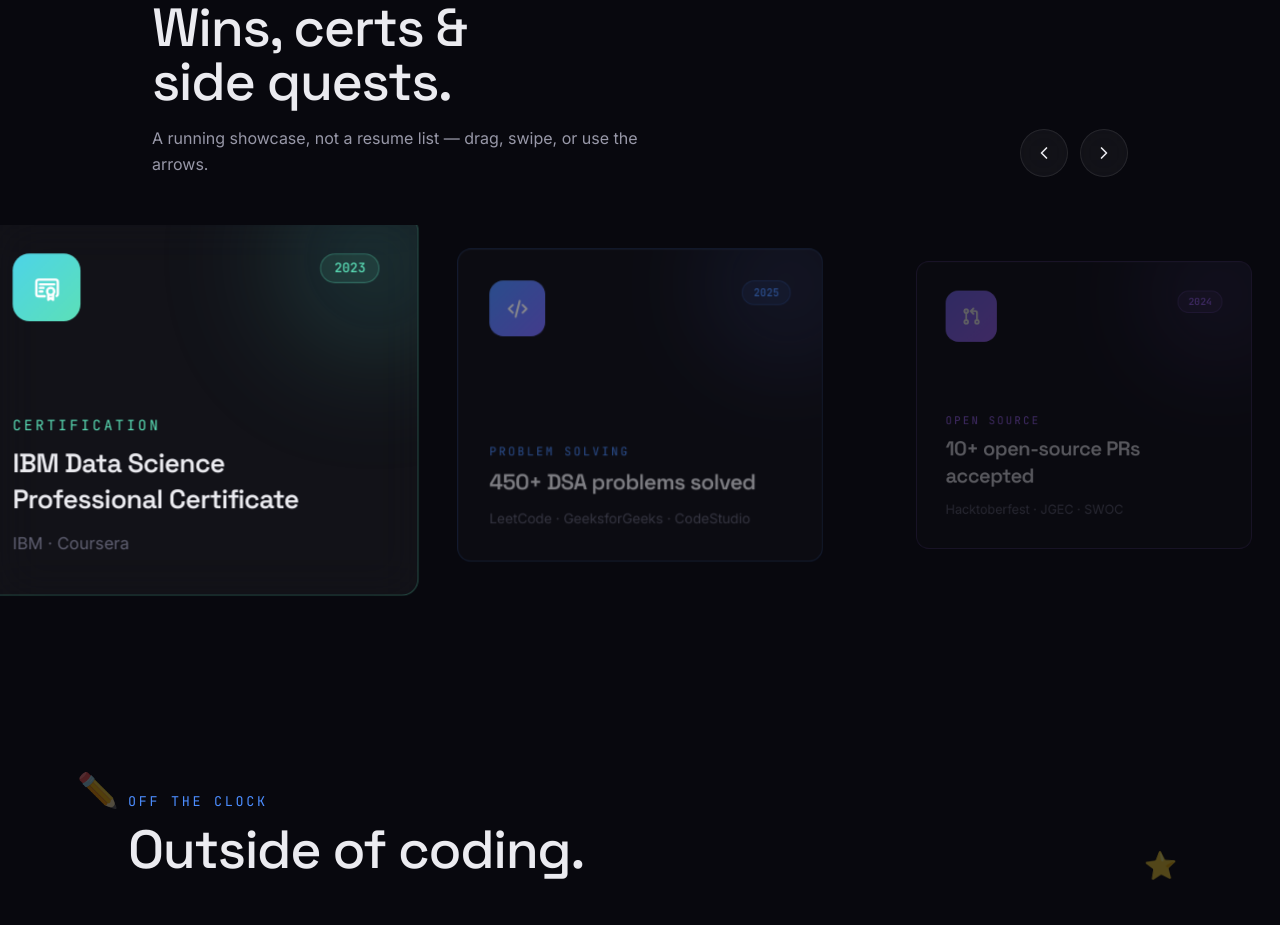
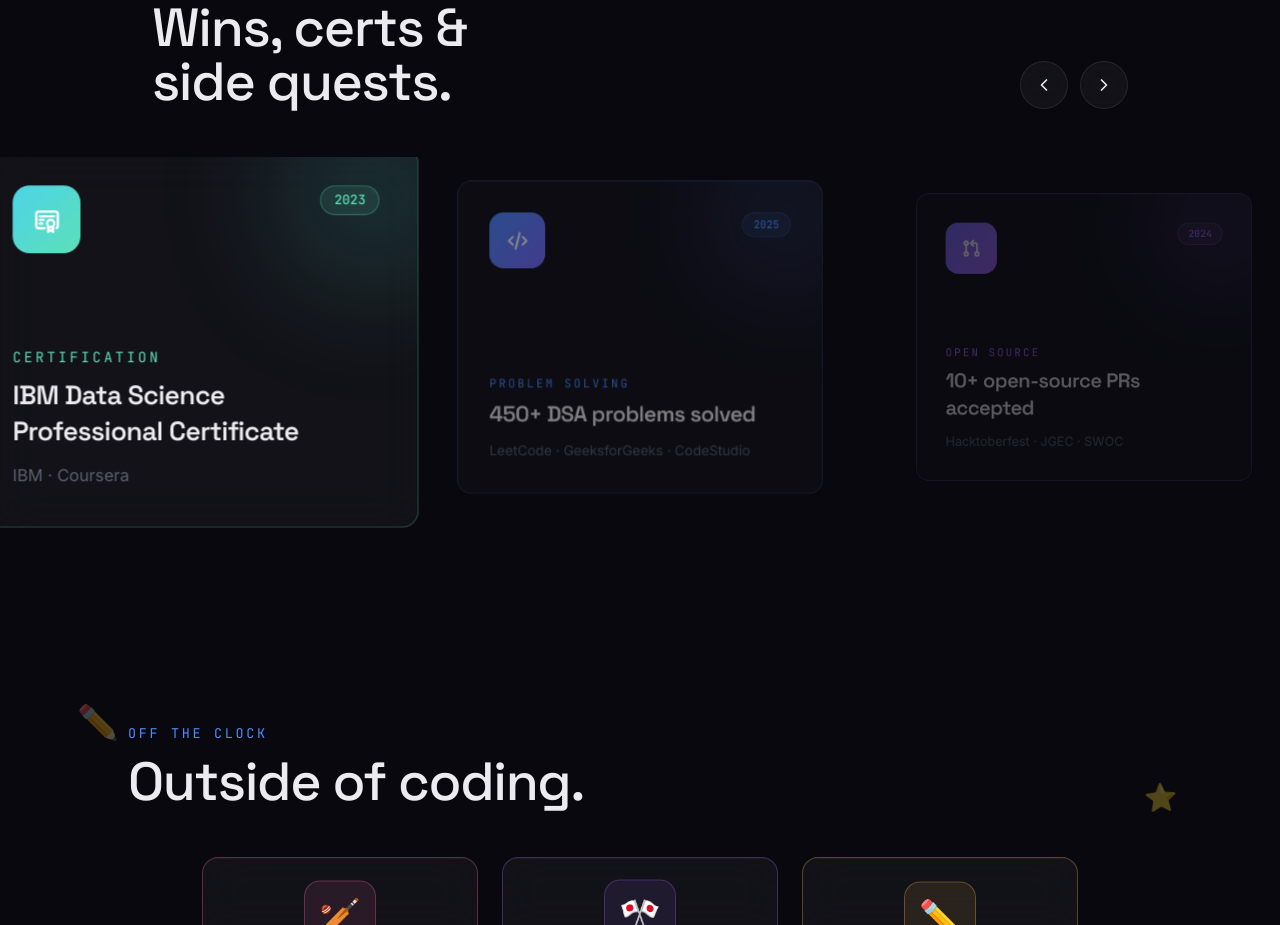
Before and after one commit to Rishav9911/Rishav-Portfolio, a React (Vite) app: page / in a window 1280 px wide. Shown: the part 6960-7885 px from the top of the page. Built offline with nearby package versions, Linux system fonts and the light colour scheme; a web font is replaced by a local one.

Commit message:
omitted achievements subline

```diff
--- a/src/sections/Achievements.jsx
+++ b/src/sections/Achievements.jsx
@@ -317,9 +317,7 @@ export default function Achievements() {
             <h2 className="font-display text-3xl sm:text-5xl font-medium leading-[1.05] tracking-tight text-ink">
               Wins, certs &amp;<br className="hidden sm:block" /> side quests.
             </h2>
-            <p className="mt-4 text-ink-dim leading-relaxed">
-              A running showcase, not a resume list — drag, swipe, or use the arrows.
-            </p>
+
           </motion.div>
 
           <div className="flex items-center gap-3">
```
